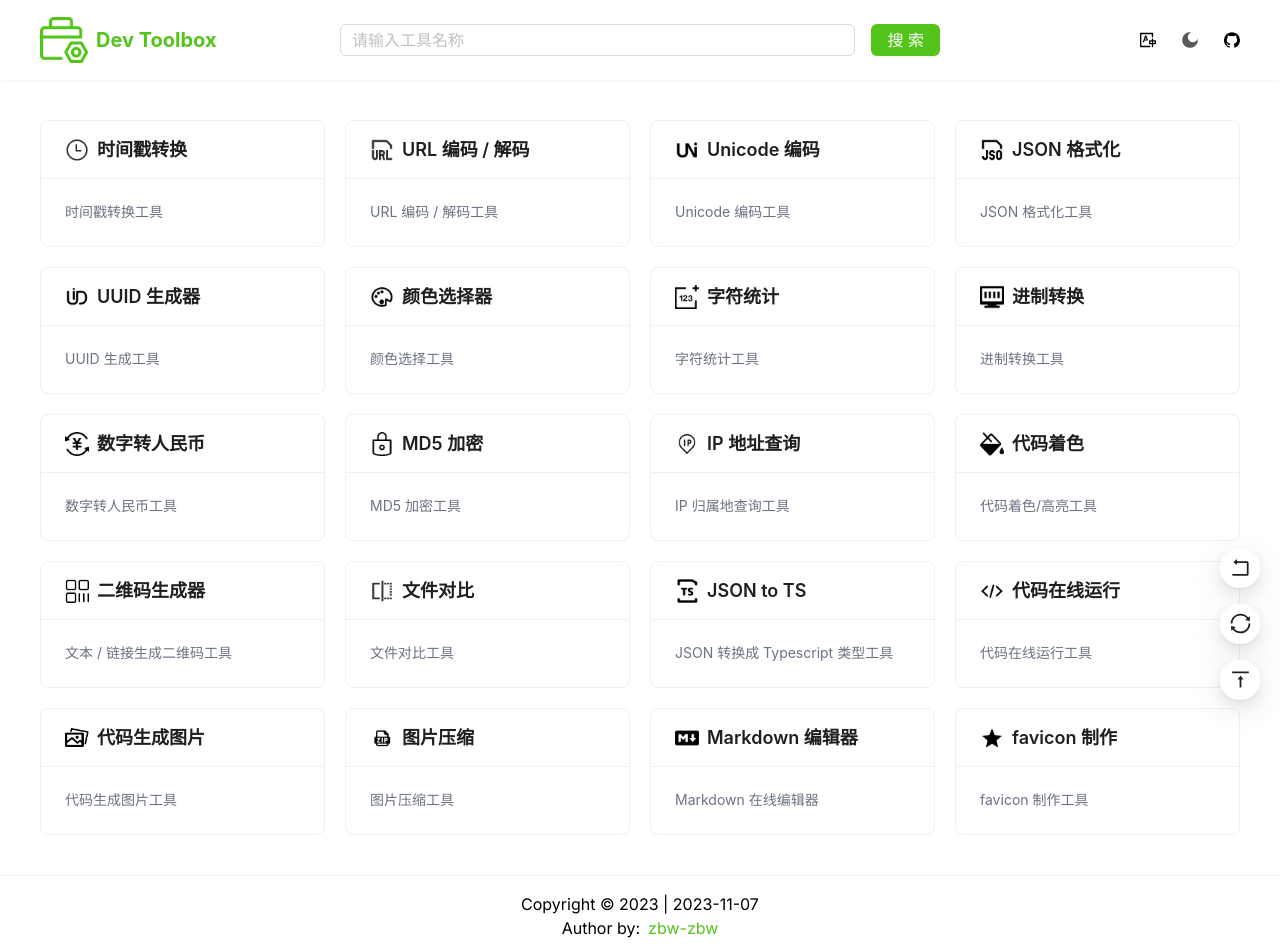
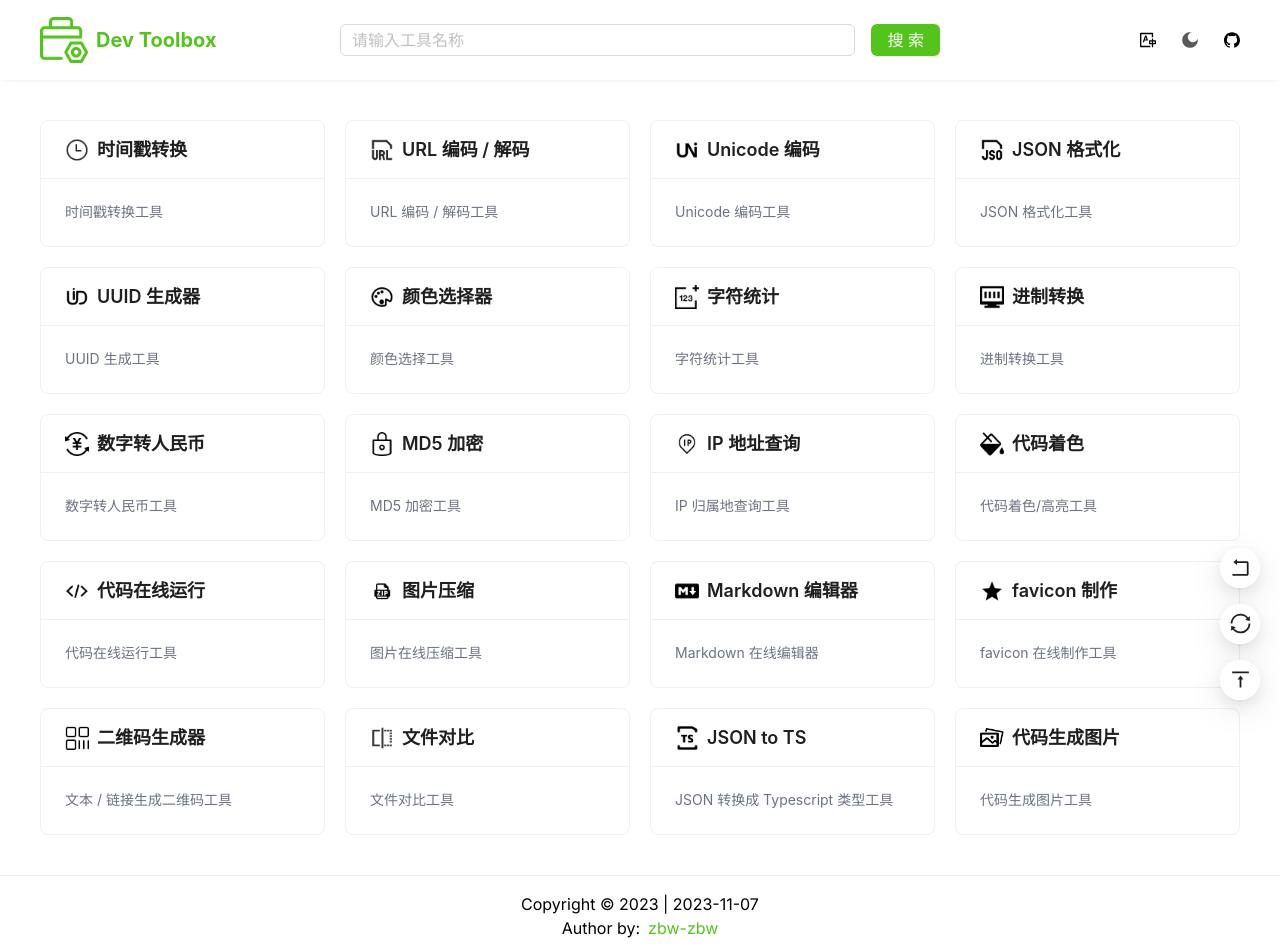
Before and after one commit to zbw-zbw/dev-toolbox, a Next.js app: page / in a window 1280 px wide. Shown: the top 952 px of the page. Built offline with nearby package versions, Linux system fonts and the light colour scheme.

Commit message:
feat: ✨ add online pages
add code-run page

add pic-zip page

add markdown-editor page

add favicon-create page

```diff
--- a/src/app/config.ts
+++ b/src/app/config.ts
@@ -1,4 +1,12 @@
-export const tools = [
+export interface ToolItem {
+  title: string;
+  desc: string;
+  path: string;
+  icon: string;
+  url?: string;
+}
+
+export const tools: ToolItem[] = [
   {
     title: '时间戳转换',
     desc: '时间戳转换工具',
@@ -72,6 +80,34 @@ export const tools = [
     icon: '/highlight.png',
   },
   {
+    title: '代码在线运行',
+    desc: '代码在线运行工具',
+    path: '/code-run',
+    icon: '/code.png',
+    url: 'https://codepen.io/',
+  },
+  {
+    title: '图片压缩',
+    desc: '图片在线压缩工具',
+    path: '/pic-zip',
+    icon: '/zip.png',
+    url: 'https://tinypng.com/',
+  },
+  {
+    title: 'Markdown 编辑器',
+    desc: 'Markdown 在线编辑器',
+    path: '/markdown-editor',
+    icon: '/markdown.png',
+    url: 'https://pandao.github.io/editor.md/',
+  },
+  {
+    title: 'favicon 制作',
+    desc: 'favicon 在线制作工具',
+    path: '/favicon-create',
+    icon: '/favicon.png',
+    url: 'https://www.bitbug.net/',
+  },
+  {
     title: '二维码生成器',
     desc: '文本 / 链接生成二维码工具',
     path: '/qrcode',
@@ -90,33 +126,9 @@ export const tools = [
     icon: '/ts.png',
   },
   {
-    title: '代码在线运行',
-    desc: '代码在线运行工具',
-    path: '/code-run',
-    icon: '/code.png',
-  },
-  {
     title: '代码生成图片',
     desc: '代码生成图片工具',
     path: '/code-to-pic',
     icon: '/pic.png',
   },
-  {
-    title: '图片压缩',
-    desc: '图片压缩工具',
-    path: '/pic-zip',
-    icon: '/zip.png',
-  },
-  {
-    title: 'Markdown 编辑器',
-    desc: 'Markdown 在线编辑器',
-    path: '/markdown-editor',
-    icon: '/markdown.png',
-  },
-  {
-    title: 'favicon 制作',
-    desc: 'favicon 制作工具',
-    path: '/favicon-create',
-    icon: '/favicon.png',
-  },
 ];
--- a/src/app/page.tsx
+++ b/src/app/page.tsx
@@ -4,13 +4,14 @@ import Image from 'next/image';
 import { Col, Row, Card } from 'antd';
 import { useRouter } from 'next/navigation';
 
-import { tools } from './config';
+import { ToolItem, tools } from './config';
 
 function Home() {
   const router = useRouter();
 
-  const handlePushRoute = (path: string) => {
-    router.push(path);
+  const openPage = (item: ToolItem) => {
+    if (item.url) window.open(item.url);
+    else router.push(item.path);
   };
 
   return (
@@ -25,7 +26,7 @@ function Home() {
                 <div className="ml-2 text-lg">{item.title}</div>
               </div>
             }
-            onClick={() => handlePushRoute(item.path)}
+            onClick={() => openPage(item)}
           >
             <div className="text-sm text-gray-500">{item.desc}</div>
           </Card>
```
